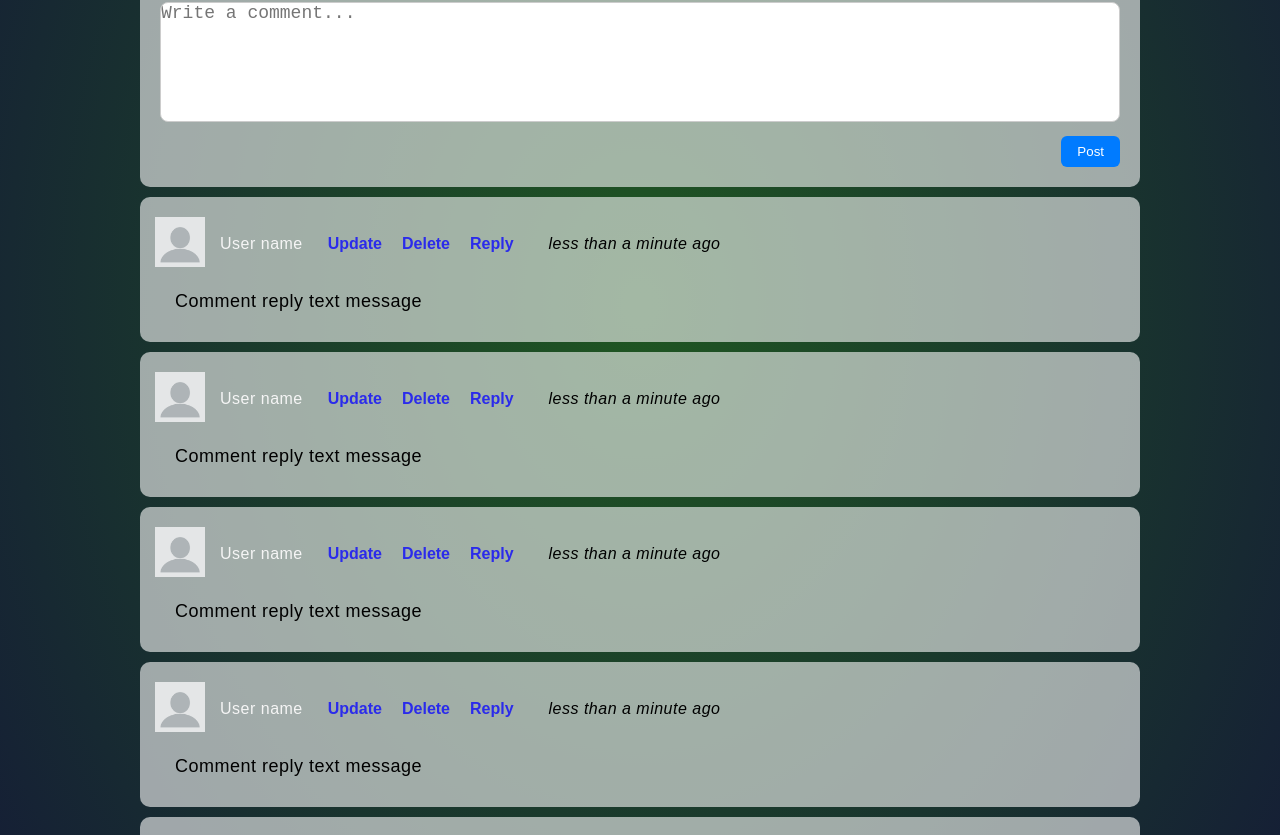
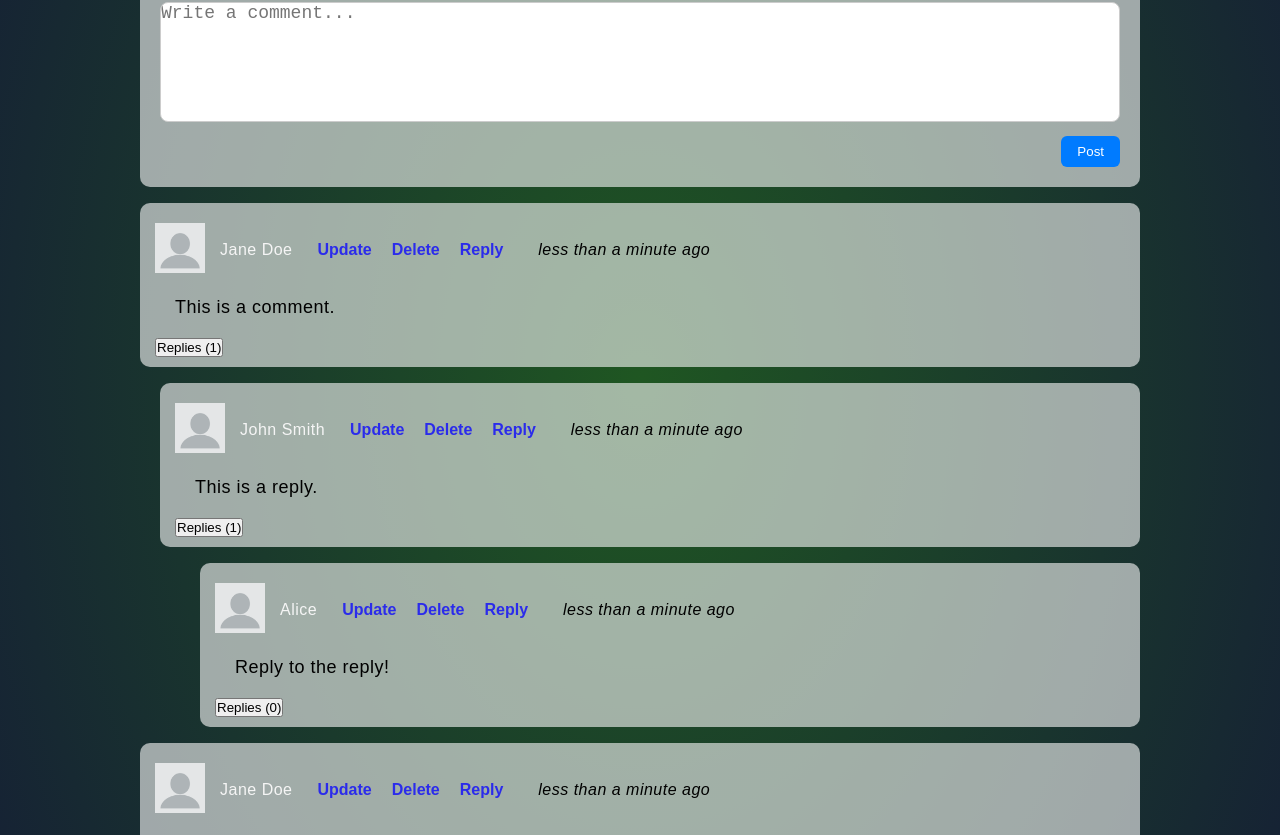
Before and after one commit to kalin-angelov/game-over-v2-frontend, a React (Vite) app: page /details in a window 1280 px wide. Shown: the part 538-1373 px from the top of the page. Built offline with nearby package versions, Linux system fonts and the light colour scheme.

Commit message:
Update Comment.jsx

```diff
--- a/src/components/reusable/comment/Comment.jsx
+++ b/src/components/reusable/comment/Comment.jsx
@@ -1,18 +1,21 @@
+import { useState } from "react";
 import styles from "./Comment.module.css";
 
 import { TimeAgo } from "./TimeAgo";
 
-const Comment = () => {
+
+const Comment = ({ comment, depth = 0 }) => {
+    const [show, setShow] = useState(true);
     return (
-        <>
-            <div className={styles.comment}>
+        <div style={{ marginLeft: depth * 20 + 'px', marginTop: '1rem' }}>
+            <div className={styles.comment} >
                 <div className={styles.commentInfo}>
 
                     <figure>
                         <img className={styles.userImg} src="/images/default-img-pic.webp" alt="User img"  width={50} height={50}/>
                     </figure>
 
-                    <p>User name</p>
+                    <p>{comment.author}</p>
 
                     <div className={styles.commentBtnContainer}>
                         <button className={styles.commentBtn}>Update</button>
@@ -22,55 +25,22 @@ const Comment = () => {
 
                     <TimeAgo />
                 </div>
+
                 <div className={styles.commentText}>
-                    <p>Comment reply text message</p>
+                    <p>{comment.text}</p>
                 </div>
+
+                <button className={styles.repliesBtn} onClick={(e) => setShow(!show)}>Replies ({comment.replies.length})</button>
             </div>
 
-            <div className={styles.comment}>
-                <div className={styles.commentInfo}>
-
-                    <figure>
-                        <img className={styles.userImg} src="/images/default-img-pic.webp" alt="User img"  width={50} height={50}/>
-                    </figure>
-
-                    <p>User name</p>
-
-                    <div className={styles.commentBtnContainer}>
-                        <button className={styles.commentBtn}>Update</button>
-                        <button className={styles.commentBtn}>Delete</button>
-                        <button className={styles.commentBtn}>Reply</button>
-                    </div>
-
-                    <TimeAgo />
+            {show &&
+                <div>
+                    {comment.replies.map((reply) => (
+                        <Comment key={reply.id} comment={reply} depth={depth + 1} />
+                    ))}
                 </div>
-                <div className={styles.commentText}>
-                    <p>Comment reply text message</p>
-                </div>
-            </div>
-
-            <div className={styles.comment}>
-                <div className={styles.commentInfo}>
-
-                    <figure>
-                        <img className={styles.userImg} src="/images/default-img-pic.webp" alt="User img"  width={50} height={50}/>
-                    </figure>
-
-                    <p>User name</p>
-
-                    <div className={styles.commentBtnContainer}>
-                        <button className={styles.commentBtn}>Update</button>
-                        <button className={styles.commentBtn}>Delete</button>
-                        <button className={styles.commentBtn}>Reply</button>
-                    </div>
-
-                    <TimeAgo />
-                </div>
-                <div className={styles.commentText}>
-                    <p>Comment reply text message</p>
-                </div>
-            </div>
-        </>
+            }
+        </div>
     );
 };
 
```
